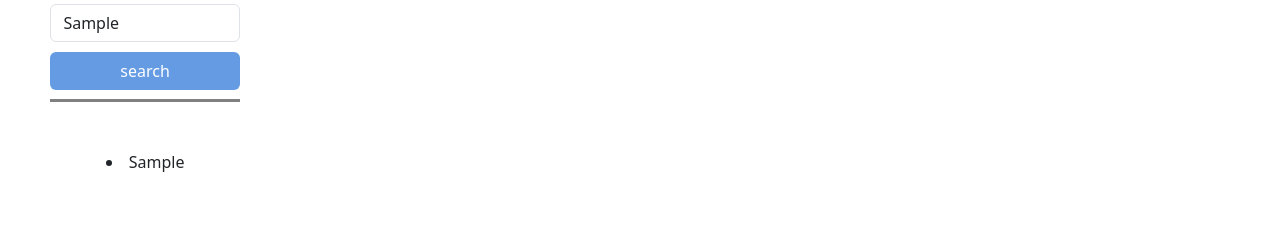
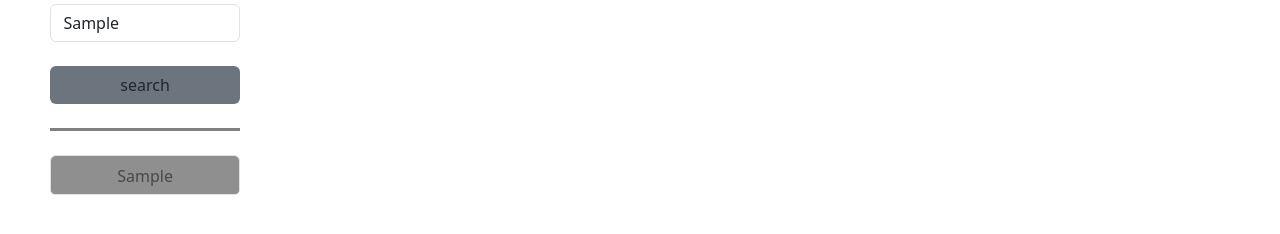
Before and after one commit to sefu-alv/weather-forecast, a plain HTML site: page index.html in a window 1280 px wide. Both pictures are taken after typing "Sample" into the empty fields and a click on the button "search". Shown: the part 210-444 px from the top of the page. Drawn offline with nearby package versions, Linux system fonts and the light colour scheme; no server answers.

Commit message:
added styling to history and reworked html to use bootstrap

```diff
--- a/assests/css/style.css
+++ b/assests/css/style.css
@@ -1,42 +1,26 @@
 .vh {
-    height: 10vh;
+  height: 10vh;
 }
 .title-color {
-    background-image: linear-gradient(to right, #6fa6f8, #5992ec, #447fdf, #2c6cd2, #0659c4);
+  background-image: linear-gradient(
+    to right,
+    #6fa6f8,
+    #5992ec,
+    #447fdf,
+    #2c6cd2,
+    #0659c4
+  );
 }
-.card{
-    margin-top: 4%;
-    margin-left: 3%;
-    border: transparent;
-    text-align: center;
+.card {
+  margin-top: 4%;
+  margin-left: 3%;
+  border: transparent;
 }
-.card-header{
-    background-color: white;
-    border: none;
+form {
+  border-bottom: grey solid;
 }
 
-.search{
-   color: white;
-    background-color: #649be2;
-    width: 100%;
-    margin-top: 5%;
-
-
+.history li {
+  height: 2.5em;
+  background-color: rgb(143, 143, 143);
 }
-form{
-    padding-bottom: 5%;
-    border-bottom: grey solid;
-}
-.history{
-    display: grid;
-}
-.cities{
-    color: rgb(17, 17, 17);
-    background-color: grey;
-    margin: 1ch;
-    height: 5ch;
-    border: transparent;
-}
-.current-city{
-    border: solid;
-}
--- a/assests/script/script.js
+++ b/assests/script/script.js
@@ -1,41 +1,52 @@
-$(document).ready(function(){
-    // This function listens for when the search button is pressed then it calls the current weather function
-    $('.search').on('click', function (event) {
-        event.preventDefault();
-        var cityInput = $(".search-input").val();
-        currentWeather(cityInput);
-        storeHistory(cityInput);
-    });
 
-    // Stores user history
-    var storeHistory = function (cityInput){
-        var history = JSON.parse(localStorage.getItem("history")) || [];
-        history.push(cityInput);
-        localStorage.setItem("history", JSON.stringify(history));
-        displayHistory();
+$(document).ready(function () {
+    //  this function retrieves the stored history from local storage
+    var getStoredHistory = function () {
+      return JSON.parse(localStorage.getItem("history")) || [];
     };
 
-    // Displays history on the main page
-    var displayHistory = function() {
-       var storedHistory = JSON.parse(localStorage.getItem("history"));
-       for (var i = 0; i < storedHistory.length; i++) {
-        $(".history").append(`<li>${storedHistory[i]}</li>`);
-       }
-       console.log(storedHistory);
+    // this function stores history in local storage
+    var storeHistory = function (cityInput) {
+      var history = getStoredHistory();
+      history.push(cityInput);
+      localStorage.setItem("history", JSON.stringify(history));
+    };
+
+    // this function displays history
+    var displayHistory = function () {
+      var storedHistory = getStoredHistory();
+      var historyList = $(".history");
+      for (var i = 0; i < storedHistory.length; i++) {
+        var listItem = $("<li>").addClass("list-group-item btn text-black-50 mb-3 ").text(storedHistory[i]);
+        historyList.append(listItem);
+
     }
-    //the current weather function pulls in the city input and search for it then displays it on the console log
-    var currentWeather = function(cityInput) {
-        var key = "a6b192a96b840ed8a0ce76098bebce52";
-        $.ajax({
-            type: "GET",
-            url: `https://api.openweathermap.org/data/2.5/weather?q=${cityInput}&appid=${key}`
+};
+
+
+    //this function displays current weather
+    var currentWeather = function (cityInput) {
+      var key = "a6b192a96b840ed8a0ce76098bebce52";
+      $.ajax({
+        type: "GET",
+        url: `https://api.openweathermap.org/data/2.5/weather?q=${cityInput}&appid=${key}`,
+        dataType: "json",
+      })
+        .then((data) => {
+          console.log(data);
         })
-        .then(data => {
-            console.log(data);
-        })
-        .catch(error => {
-            console.error("Error fetching weather data:", error);
+        .catch((error) => {
+          console.error("Error fetching weather data:", error);
         });
     };
 
-});
+    // Search button click event
+    $(".search").on("click", function (event) {
+      event.preventDefault();
+      var cityInput = $(".search-input").val();
+      currentWeather(cityInput);
+      storeHistory(cityInput);
+      displayHistory();
+    });
+
+  });
--- a/index.html
+++ b/index.html
@@ -19,10 +19,12 @@
       <p class="fs-1 fw-bold">Weather Dashboard</p>
     </div>
     <div class="container-fluid">
-      <div class="row ">
+      <div class="row">
         <aside class="card content col-lg-2">
-          <h3 class="card-header fw-bold">Search for a City:</h3>
-          <form class="form-inline city-input form-group">
+          <h3 class="card-header bg-white border-0 text-center fw-bold">
+            Search for a City:
+          </h3>
+          <form class="form-inline mb-4 city-input form-group">
             <input
               id="search-bar"
               type="text"
@@ -30,17 +32,21 @@
               class="form-control search-input"
               placeholder="Portland"
             />
-            <button type="submit" class="btn search">search</button>
+            <button
+              type="submit"
+              class="btn w-100 bg-secondary mt-4 mb-4 test-white search"
+            >
+              search
+            </button>
           </form>
-          <div class="history gap-1 mt-5">
-          </div>
+
+          <ul class="list-group history"></ul>
         </aside>
         <div class="col-lg-9">
-            <div id="today" class="mt-3"></div>
-            <div id="forecast" class="card-deck mt-3"></div>
-          </div>
+          <div id="today" class="mt-3"></div>
+          <div id="forecast" class="card-deck mt-3"></div>
+        </div>
       </div>
-
     </div>
 
     <script
```
